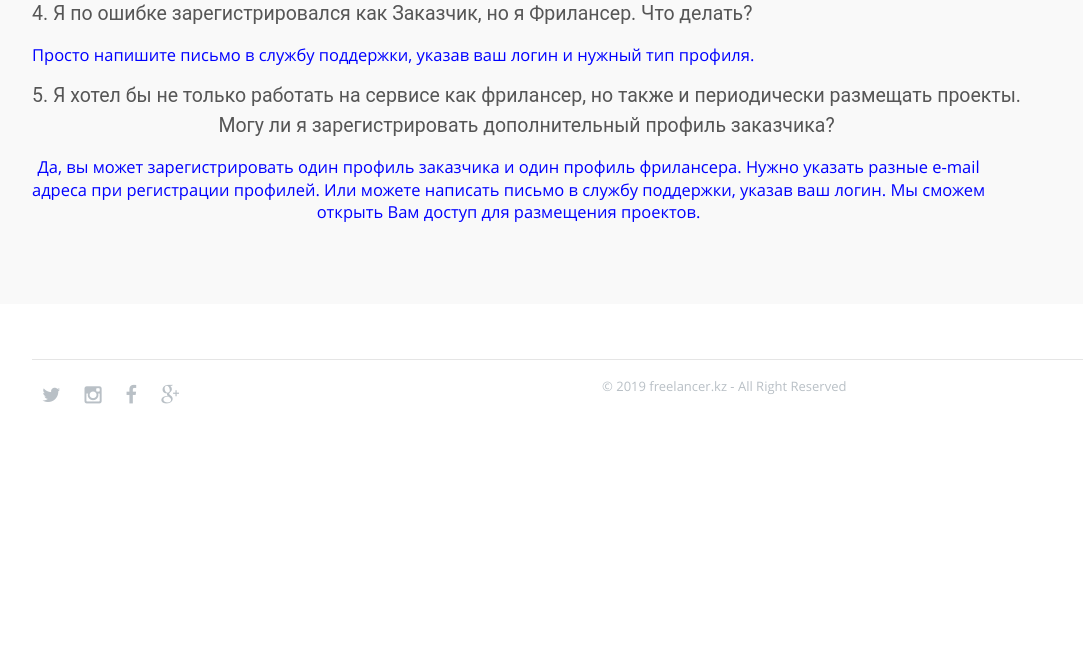
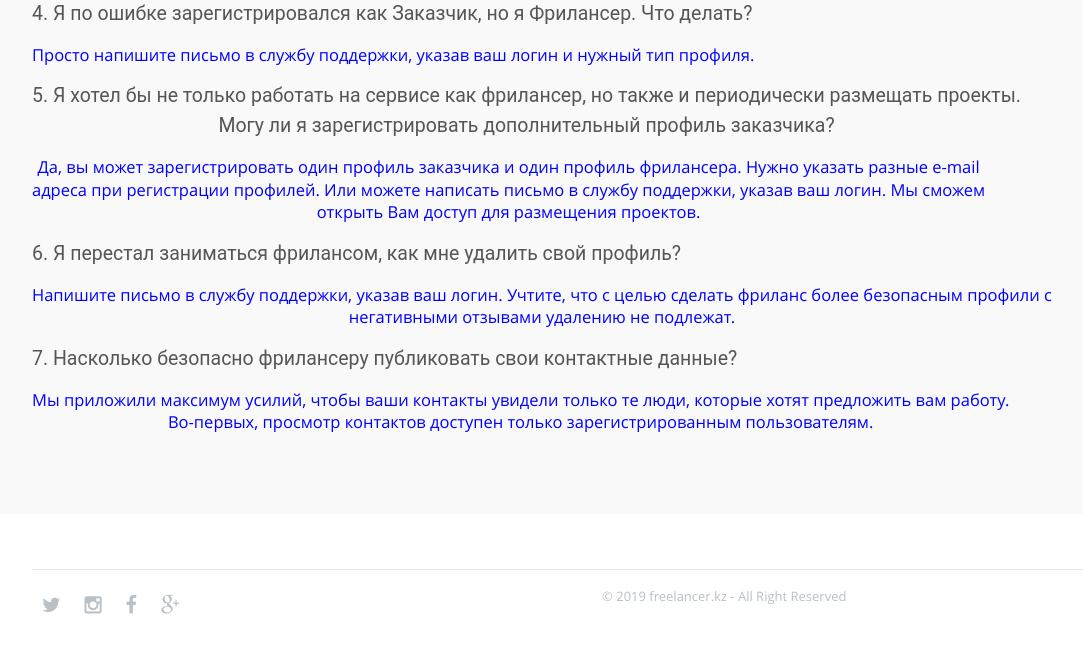
Before and after one commit to sanzharanarbay/freelancer, a PHP site: page /help.php in a window 1280 px wide. Shown: the part 599-1264 px from the top of the page, without its empty margins (53-1136 px from the left). Before the commit the page ends 1003 px from the top, so only its background shows below. Run offline with PHP 8.4, Linux system fonts and the light colour scheme.

Commit message:
Update 2

```diff
--- a/help.php
+++ b/help.php
@@ -189,6 +189,12 @@ p{
         <p>Да, вы может зарегистрировать один профиль заказчика и один профиль фрилансера. Нужно указать разные e-mail <br>
         адреса при  регистрации профилей. Или можете написать письмо в службу поддержки, указав ваш логин. Мы сможем <br>
         открыть Вам доступ для размещения проектов.  </p>
+        <h5> <b> 6.    Я перестал заниматься фрилансом, как мне удалить свой профиль?</b></h5>
+        <p>Напишите письмо в службу поддержки, указав ваш логин. Учтите, что с целью сделать фриланс более безопасным профили с <br>
+        негативными отзывами удалению не подлежат.</p>
+        <h5> <b> 7.    Насколько безопасно фрилансеру публиковать свои контактные данные?</b></h5>
+        <p>Мы приложили максимум усилий, чтобы ваши контакты увидели только те люди, которые хотят предложить вам работу. <br>
+        Во-первых, просмотр контактов доступен только зарегистрированным пользователям. </p>
      </center>
     </div>
     </section>
--- a/searchvacancy.php
+++ b/searchvacancy.php
@@ -18,7 +18,7 @@
         <title>Поиск заказов</title>
         <meta name="description" content="">
         <meta name="viewport" content="initial-scale=1">
-         <link rel="shortcut icon" href="assets/images/logot.png" type="image/x-icon">
+         <link rel="shortcut icon" href="assets/images/logo.png" type="image/x-icon">
 
         <link rel="stylesheet" href="assets/css/bootstrap.css" type="text/css">
         <!--        <link rel="stylesheet" href="assets/css/bootstrap-theme.min.css">-->
--- a/seeorder.php
+++ b/seeorder.php
@@ -18,7 +18,7 @@
         <title>Отклик на заказ</title>
         <meta name="description" content="">
         <meta name="viewport" content="initial-scale=1">
-         <link rel="shortcut icon" href="assets/images/logot.png" type="image/x-icon">
+         <link rel="shortcut icon" href="assets/images/logo.png" type="image/x-icon">
 
         <link rel="stylesheet" href="assets/css/bootstrap.css" type="text/css">
         <!--        <link rel="stylesheet" href="assets/css/bootstrap-theme.min.css">-->
--- a/vacancies.php
+++ b/vacancies.php
@@ -18,7 +18,7 @@
         <title>Заказы</title>
         <meta name="description" content="">
         <meta name="viewport" content="initial-scale=1">
-         <link rel="shortcut icon" href="assets/images/logot.png" type="image/x-icon">
+         <link rel="shortcut icon" href="assets/images/logo.png" type="image/x-icon">
 
         <link rel="stylesheet" href="assets/css/bootstrap.css" type="text/css">
         <!--        <link rel="stylesheet" href="assets/css/bootstrap-theme.min.css">-->
```
